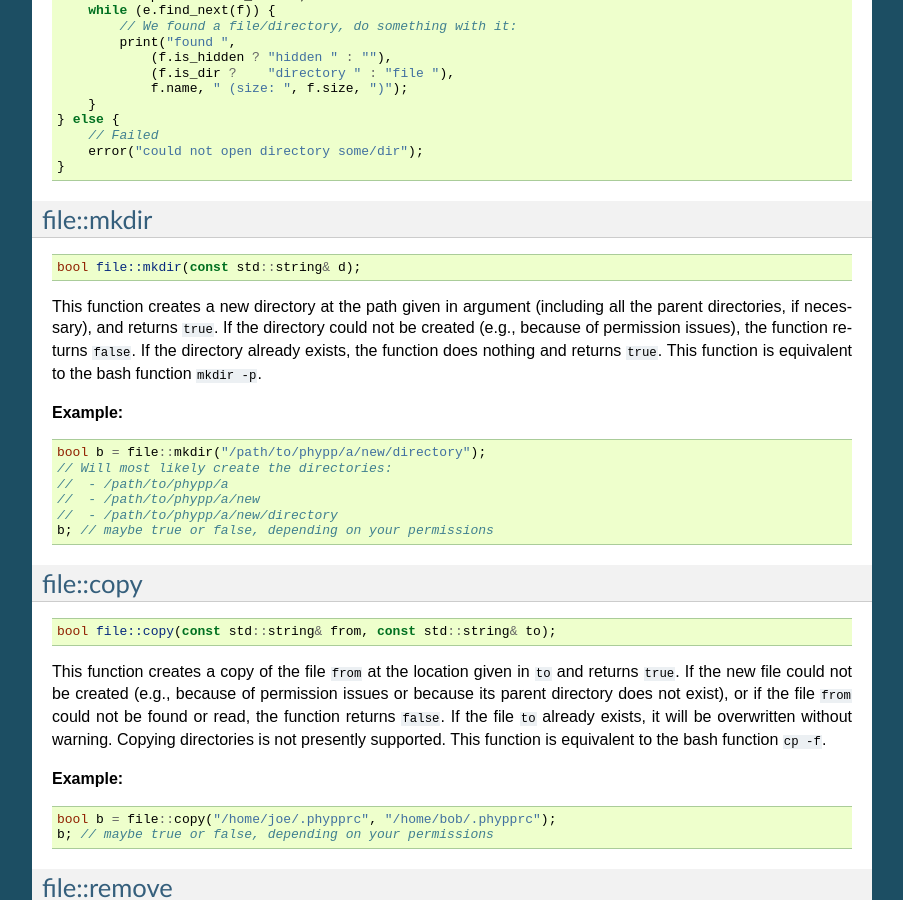
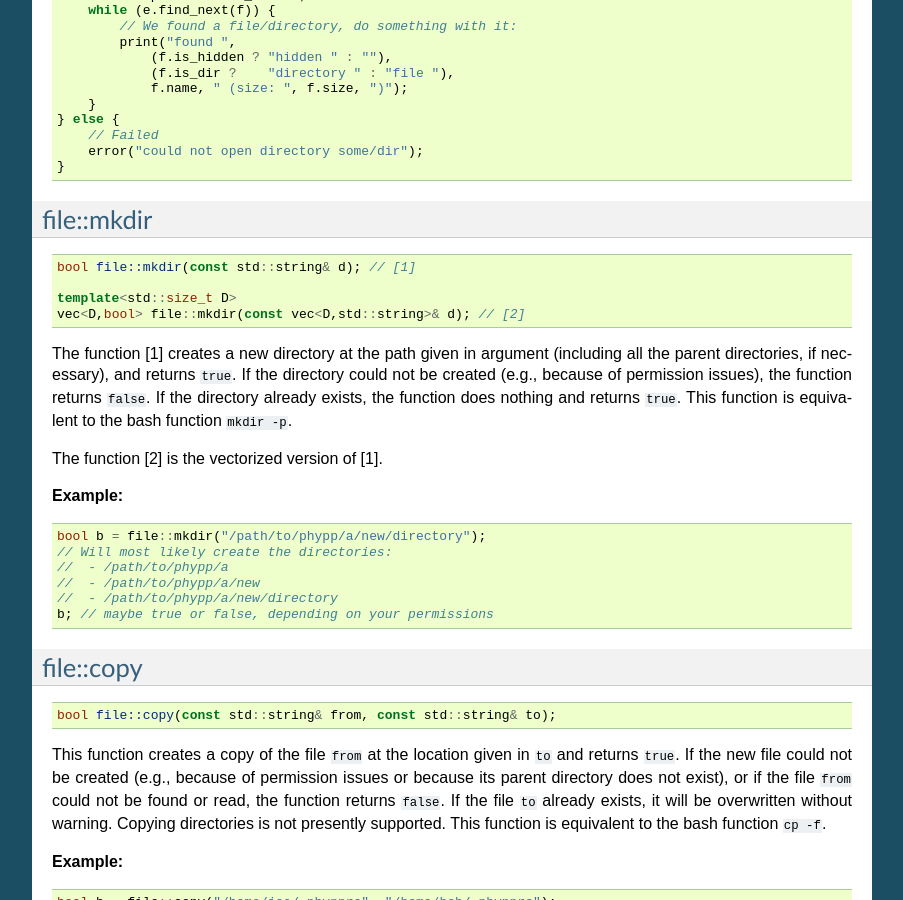
Before and after one commit to cschreib/vif, a Sphinx documentation site: the page built from doc/sphinx/io-filesystem.rst, in a window 1280 px wide and 900 px high, scrolled down 2800 px. Shown: the whole window, without its empty margins (198-1101 px from the left). Built offline with Sphinx 7.4.7, drawn with Linux system fonts in a browser that asks for light colours; formulas are drawn with MathJax 3; some of the changed text lies outside the part shown.

Commit message:
WIP on doc

```diff
--- a/doc/sphinx/io-filesystem.rst
+++ b/doc/sphinx/io-filesystem.rst
@@ -66,7 +66,7 @@ Hidden directories are ignored. An empty list is returned if there is no subdire
     d; // subdirectories of the working directory
 
     d = file::list_directories("/path/to/phypp/");
-    d; // {"bin", "cmake", "doc", "include", "test", "tools"}
+    d; // {"cmake", "test", "doc", "bin", "include", "tools"}
 
     d = file::list_directories("/path/to/phypp/", "t*");
     d; // {"test", "tools"}
@@ -91,7 +91,7 @@ Hidden files are ignored. An empty list is returned if there is no file matching
     d; // files in the working directory
 
     d = file::list_files("/path/to/phypp/doc");
-    d; // {"compile.sh", "phypp.pdf", "phypp.tex"}
+    d; // {"phypp.pdf", "compile.sh", "phypp.tex"}
 
     d = file::list_files("/path/to/phypp/doc", "*.tex");
     d; // {"phypp.tex"}
@@ -160,9 +160,14 @@ file::mkdir
 
 .. code-block:: c++
 
-    bool file::mkdir(const std::string& d);
+    bool file::mkdir(const std::string& d); // [1]
 
-This function creates a new directory at the path given in argument (including all the parent directories, if necessary), and returns ``true``. If the directory could not be created (e.g., because of permission issues), the function returns ``false``. If the directory already exists, the function does nothing and returns ``true``. This function is equivalent to the bash function ``mkdir -p``.
+    template<std::size_t D>
+    vec<D,bool> file::mkdir(const vec<D,std::string>& d); // [2]
+
+The function [1] creates a new directory at the path given in argument (including all the parent directories, if necessary), and returns ``true``. If the directory could not be created (e.g., because of permission issues), the function returns ``false``. If the directory already exists, the function does nothing and returns ``true``. This function is equivalent to the bash function ``mkdir -p``.
+
+The function [2] is the vectorized version of [1].
 
 **Example:**
 
--- a/doc/sphinx/io-paths.rst
+++ b/doc/sphinx/io-paths.rst
@@ -149,6 +149,8 @@ file::get_directory
 
 The function [1] scans the path given in argument and returns the path to the parent directory. This behavior is similar to the bash function ``dirname``, except that here the returned path always ends with a forward slash ``/``.
 
+The function [2] is the vectorized version of [1].
+
 **Example:**
 
 .. code-block:: c++
```
